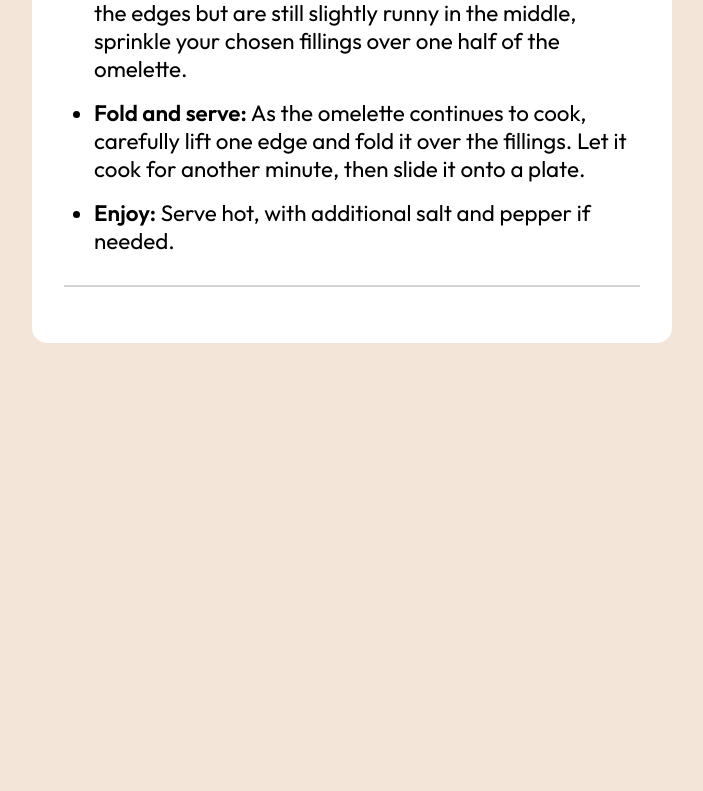
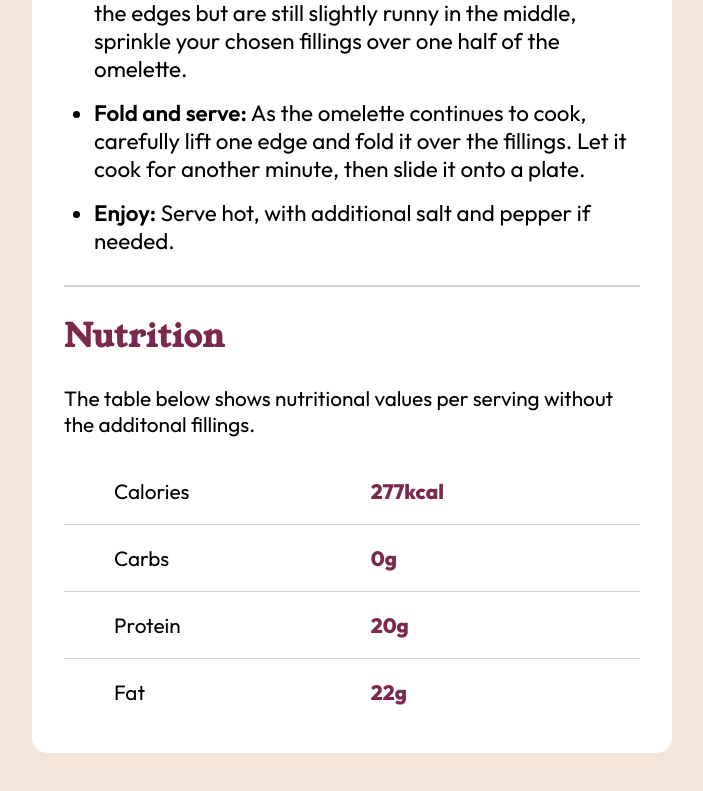
Before and after one commit to horoserp/recipe, a React (Create React App) app: page / in a window 1280 px wide. Shown: the part 1670-2461 px from the top of the page, without its empty margins (288-991 px from the left). Before the commit the page ends 2013 px from the top, so only its background shows below. Built offline with nearby package versions, Linux system fonts and the light colour scheme.

Commit message:
Update: Finish Nutrition

```diff
--- a/src/App.css
+++ b/src/App.css
@@ -16,7 +16,7 @@ body {
   display: flex;
   justify-content: center;
   align-items: center;
-  margin-top: 5rem;
+  margin: 5rem 0;
 }
 
 .container {
@@ -74,7 +74,8 @@ p {
 }
 
 .ingredients h2,
-.instructions h2 {
+.instructions h2,
+.nutrition h2 {
   font-family: "Young Serif", serif;
   font-size: 2rem;
   color: var(--rose800);
@@ -97,3 +98,27 @@ hr {
   font-size: 1.4rem;
   margin-bottom: 16px;
 }
+
+table {
+  width: 100%;
+  font-size: 1.3rem;
+  border-collapse: collapse;
+}
+
+tr:not(:last-child) {
+  border-bottom: 1px solid lightgrey;
+}
+
+tr:last-child td {
+  padding: 20px 50px 0px 50px;
+}
+
+td {
+  padding: 20px 50px;
+}
+
+td:nth-child(2) {
+  color: var(--rose800);
+  font-weight: 800;
+  padding-right: 95px;
+}
--- a/src/App.js
+++ b/src/App.js
@@ -2,6 +2,7 @@ import RecipeTitle from "./RecipeTitle";
 import "./App.css";
 import Ingredients from "./Ingredients";
 import Instructions from "./Instructions";
+import Nutrition from "./Nutrition";
 
 function App() {
   return (
@@ -11,6 +12,7 @@ function App() {
         <RecipeTitle />
         <Ingredients />
         <Instructions />
+        <Nutrition />
       </main>
     </div>
   );
--- /dev/null
+++ b/src/Nutrition.js
@@ -0,0 +1,33 @@
+import React from "react";
+
+function Nutrition() {
+  return (
+    <section className="nutrition">
+      <h2>Nutrition</h2>
+      <p>
+        The table below shows nutritional values per serving without the
+        additonal fillings.
+      </p>
+      <table>
+        <tr>
+          <td>Calories</td>
+          <td>277kcal</td>
+        </tr>
+        <tr>
+          <td>Carbs</td>
+          <td>0g</td>
+        </tr>
+        <tr>
+          <td>Protein</td>
+          <td>20g</td>
+        </tr>
+        <tr>
+          <td>Fat</td>
+          <td>22g</td>
+        </tr>
+      </table>
+    </section>
+  );
+}
+
+export default Nutrition;
```
